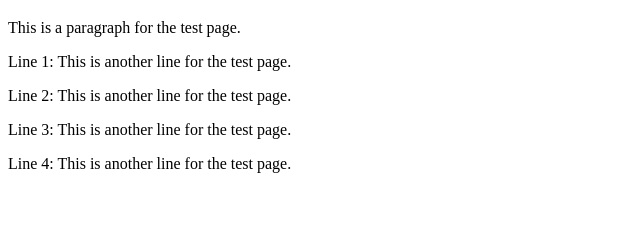
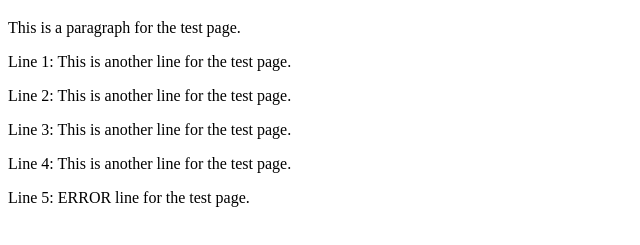
Before and after one commit to TomSocialnet/webdev, a plain HTML site: page index.html in a window 1280 px wide. Shown: the part 61-306 px from the top of the page, without its empty margins (0-640 px from the left). Drawn offline with Linux system fonts and the light colour scheme.

Commit message:
New lines added to both files...the index has an error line added

```diff
--- a/index.html
+++ b/index.html
@@ -16,6 +16,7 @@
 
 <p>Line 4: This is another line for the test page.</p>
 
+<p>Line 5: ERROR line for the test page.</p>
 
 </body>
 </html>
```
Also changed, not shown: 1 other file.
